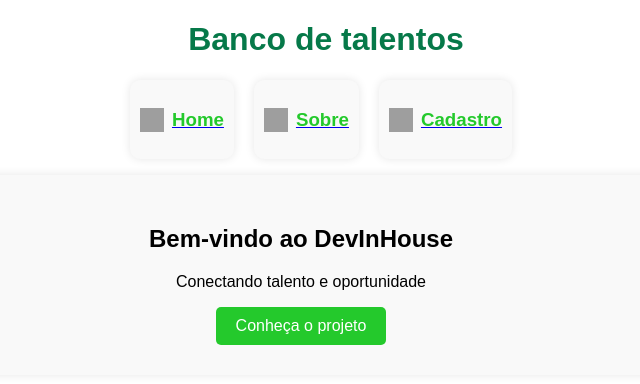
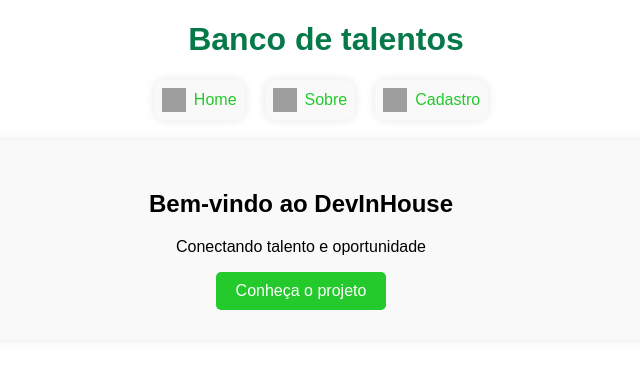
Before and after one commit to lcsrlm/exercicio-S10-, a Vue app in the folder banco-de-talentos/: page / in a window 1280 px wide. Shown: the top 384 px of the page, without its empty margins (339-979 px from the left). Built offline with nearby package versions, Linux system fonts and the light colour scheme; grey boxes are pictures that could not be loaded.

Commit message:
melhoria visual na navbar

```diff
--- a/banco-de-talentos/src/components/Menu/Menu.vue
+++ b/banco-de-talentos/src/components/Menu/Menu.vue
@@ -1,25 +1,27 @@
 <template>
+    <div class="navbar-container">
       <h1 class="title">Banco de talentos</h1>
       <ul class="navbar">
-            <RouterLink to="/">
+        <RouterLink to="/" class="nav-link">
           <li class="item-nav">
-                <img width="24" height="24" src="https://img.icons8.com/material-sharp/24/home.png" alt="home"/>
-                <h3>Home</h3>
+            <img width="24" height="24" src="https://img.icons8.com/material-sharp/24/home.png" alt="home" />
+            <span>Home</span>
           </li>
         </RouterLink>
-            <RouterLink to="/about">
+        <RouterLink to="/about" class="nav-link">
           <li class="item-nav">
-                <img width="24" height="24" src="https://img.icons8.com/material-sharp/24/info.png" alt="info"/>
-                <h3>Sobre</h3>
+            <img width="24" height="24" src="https://img.icons8.com/material-sharp/24/info.png" alt="info" />
+            <span>Sobre</span>
           </li>
         </RouterLink>
-            <RouterLink to="/talent/new">
+        <RouterLink to="/talent/new" class="nav-link">
           <li class="item-nav">
-                    <img width="24" height="24" src="https://img.icons8.com/material-sharp/24/000000/task.png" alt="task"/>
-                <h3>Cadastro</h3>
+            <img width="24" height="24" src="https://img.icons8.com/material-sharp/24/000000/task.png" alt="task" />
+            <span>Cadastro</span>
           </li>
         </RouterLink>
       </ul>
+    </div>
   </template>
 
 <style>
@@ -57,4 +59,37 @@
     border-radius: 10px;
     box-shadow: 0 0 10px rgba(0, 0, 0, 0.1);
 }
+
+.navbar-container {
+  text-align: center;
+  margin-bottom: 20px;
+}
+
+.navbar {
+  display: flex;
+  justify-content: center;
+  list-style: none;
+  gap: 20px;
+}
+
+.nav-link {
+  text-decoration: none;
+  color: inherit;
+}
+
+.item-nav {
+  display: flex;
+  padding: 8px;
+  gap: 8px;
+  align-items: center;
+  background-color: #f9f9f9;
+  border-radius: 10px;
+  box-shadow: 0 0 10px rgba(0, 0, 0, 0.1);
+  transition: background-color 0.3s ease, transform 0.2s ease;
+}
+
+.item-nav:hover {
+  background-color: rgb(200, 200, 200);
+  transform: scale(1.02);
+}
 </style>
```
Lines whose indentation alone changed are shown as unchanged.
